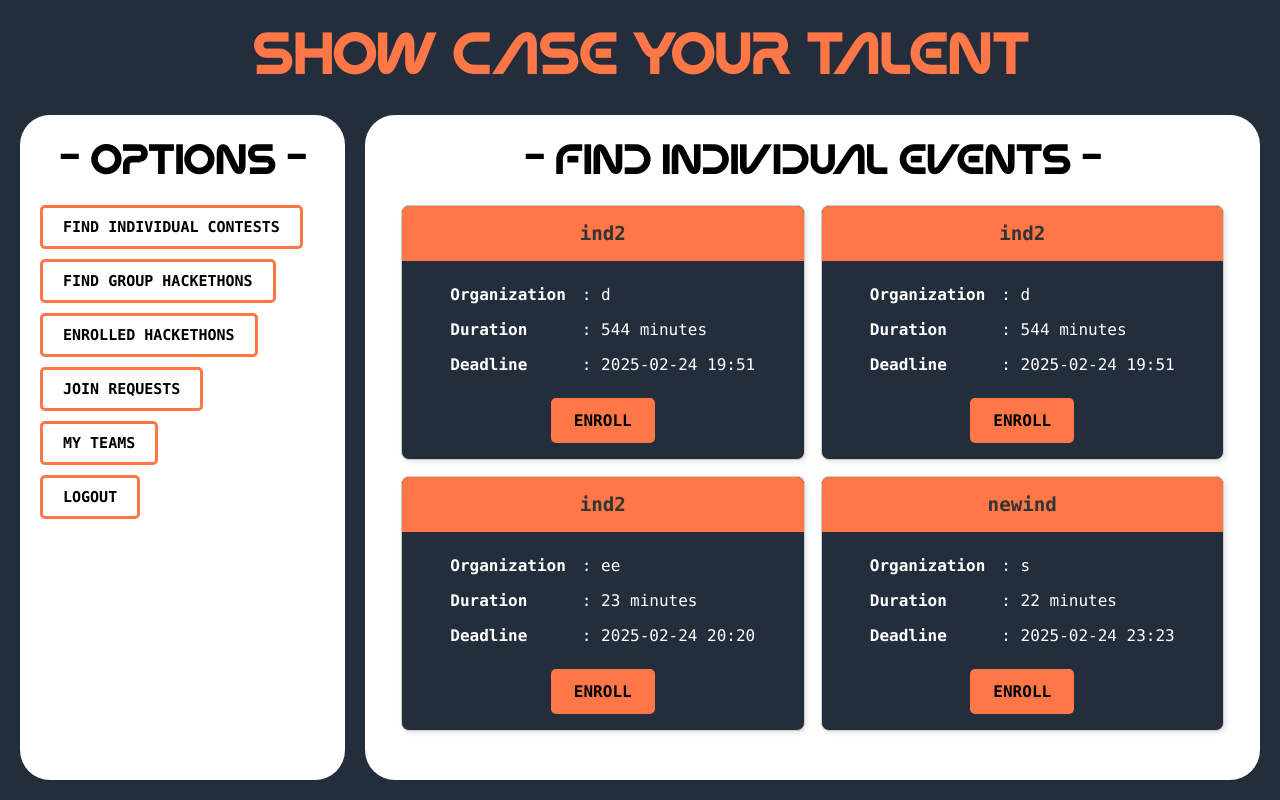
After one commit to Shijin1111/HackersBridge, a Django app: page /competitor/find_individual_events/ in a window 1280 px wide. The commit adds this page. Run offline with Django 5.2, Linux system fonts and the light colour scheme; data comes from the database, SQL or seed files in the repository; both versions use the stored data as it was after the commit.

Commit message:
find_ind_events

```diff
--- a/competitor/urls.py
+++ b/competitor/urls.py
@@ -9,6 +9,7 @@ urlpatterns = [
     path('accept-join-request/<int:request_id>/', views.accept_join_request, name='accept_join_request'),
     path('reject-join-request/<int:request_id>/', views.reject_join_request, name='reject_join_request'),
     path('find_group_events/',views.find_group_events,name='find_group_events'),
+    path('find_individual_events/',views.find_individual_events,name='find_individual_events'),
     path('enroll_in_event/<int:event_id>/', views.enroll_in_event, name='enroll_in_event'),
     path('enrolled_hackathons/', views.enrolled_hackathons, name='enrolled_hackathons'),
     path('event/<int:event_id>/team/<int:team_id>/', views.event_details, name='event_details'),
--- a/competitor/views.py
+++ b/competitor/views.py
@@ -125,10 +125,14 @@ def find_group_events(request):
     group_events = GroupEvent.objects.all()
     return render(request,'competitor/find_group_events.html',{"group_events":group_events})
 
+def find_individual_events(request):
+    individual_events = IndividualEvent.objects.all()
+    return render(request,'competitor/find_individual_events.html',{"individual_events":individual_events})
+
 
 from django.shortcuts import render, redirect, get_object_or_404
 from django.contrib import messages
-from host.models import GroupEvent, TeamEnrollment
+from host.models import GroupEvent, TeamEnrollment, IndividualEvent
 from .models import Team
 
 def enroll_in_event(request, event_id):
--- a/templates/competitor/competitor_dashboard.html
+++ b/templates/competitor/competitor_dashboard.html
@@ -201,7 +201,7 @@
         <div class="menu">
             <h1 style="color:black;text-align: center;">- options -</h1>
             <ul>
-                <li><a href="#" class="btn-link">FIND INDIVIDUAL CONTESTS</a></li>
+                <li><a href="{% url "competitor:find_individual_events" %}" class="btn-link">FIND INDIVIDUAL CONTESTS</a></li>
                 <li><a href="{% url 'competitor:find_group_events' %}" class="btn-link">FIND GROUP HACKETHONS</a></li>
                 <li><a href="{% url 'competitor:enrolled_hackathons' %}" class="btn-link">ENROLLED HACKETHONS</a></li>
                 <li><a href="{% url 'competitor:view_join_requests' %}" class="btn-link">JOIN REQUESTS</a></li>
--- /dev/null
+++ b/templates/competitor/find_individual_events.html
@@ -0,0 +1,42 @@
+{% extends "competitor/competitor_dashboard.html" %}
+{% block right_div %}
+
+<h1 style="text-align: center; color: black;">- Find Individual Events -</h1>
+
+{% if individual_events %}
+    <div class="cards-container" style="display: grid; grid-template-columns: repeat(2, 1fr); gap: 16px;">
+        {% for event in individual_events %}
+            <div class="card">
+                <!-- Hackathon Name as a separate box -->
+                <div class="hackathon_name">
+                    {{ event.hackathon_name }}
+                </div>
+                <div style="padding: 16px; text-align: center;">
+                    <table style="margin: 0 auto; text-align: left; border-collapse: collapse; color: white;">
+                        <tr>
+                            <td style="padding: 8px;"><strong>Organization</strong></td>
+                            <td style="padding: 8px;">: {{ event.organization }}</td>
+                        </tr>
+                        <tr>
+                            <td style="padding: 8px;"><strong>Duration</strong></td>
+                            <td style="padding: 8px;">: {{ event.time_duration }} minutes</td>
+                        </tr>
+                        <tr>
+                            <td style="padding: 8px;"><strong>Deadline</strong></td>
+                            <td style="padding: 8px;">: {{ event.last_submission_datetime|date:"Y-m-d H:i" }}</td>
+                        </tr>
+                    </table>
+                    <div style="text-align: center; margin-top: 16px;">
+                        <a href="#" class="btn-like">
+                            ENROLL
+                        </a>
+                    </div>
+                </div>
+            </div>
+        {% endfor %}
+    </div>
+{% else %}
+    <p>No individual events found.</p>
+{% endif %}
+
+{% endblock right_div %}
```
Also changed, not shown: db.sqlite3.
